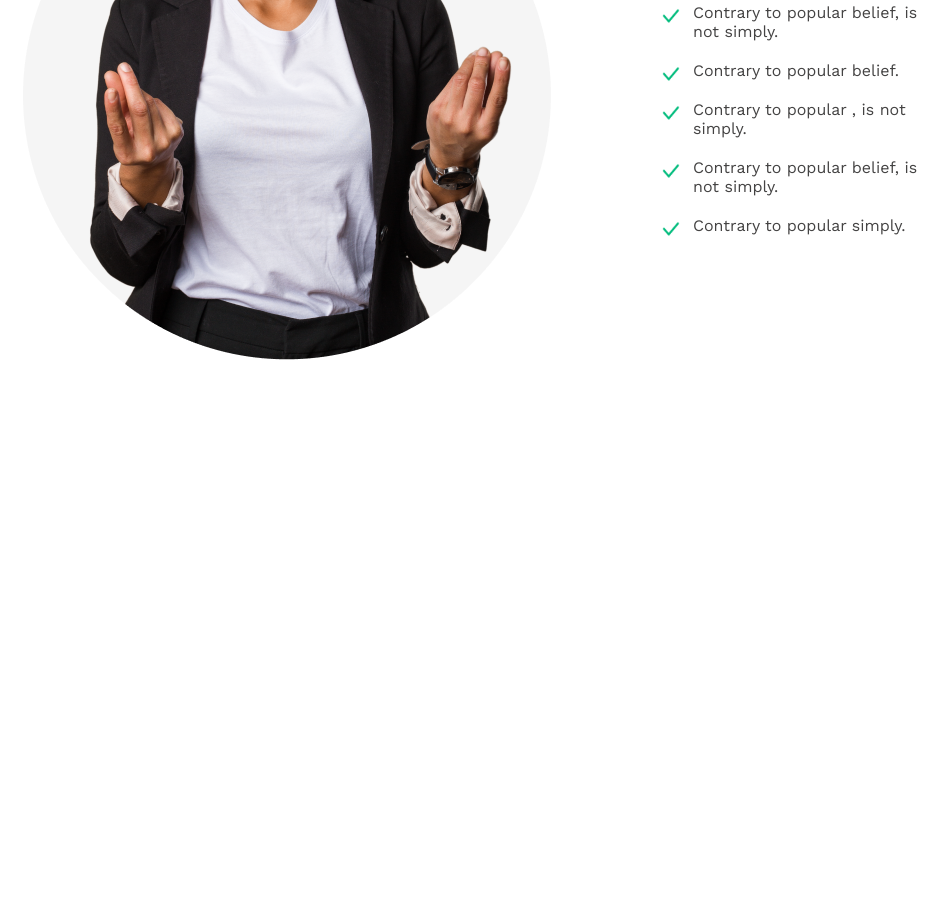
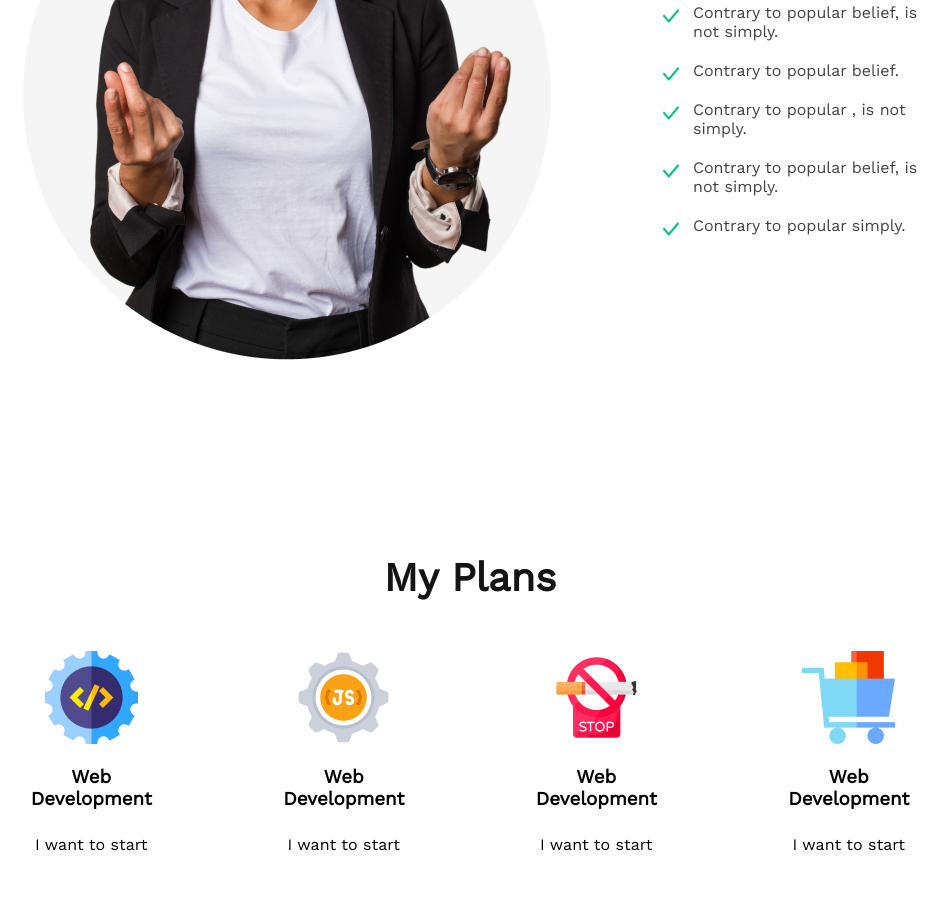
Before and after one commit to Mohammadashif007/new-year-challenge, a plain HTML site: page index.html in a window 1280 px wide. Shown: the part 1313-2220 px from the top of the page, without its empty margins (170-1118 px from the left). Before the commit the page ends 1817 px from the top, so only its background shows below. Drawn offline with nearby package versions, Linux system fonts and the light colour scheme.

Commit message:
plans section done

```diff
--- a/index.html
+++ b/index.html
@@ -27,7 +27,8 @@
             <button class="btn-primary">Contact Us</button>
         </div>
     </header>
-    <main class="failure-section">
+    <main>
+        <section class="failure-section">
             <div class="failure-img">
                 <img src="images/person.png" alt="person">
             </div>
@@ -58,6 +59,32 @@
                     <p class="failure-list">Contrary to popular simply.</p>
                 </div>
             </div>
+        </section>
+        <section class="plans-container">
+            <h2 class="plans-title">My Plans</h2>
+            <div class="my-plans">
+                <div class="plan">
+                    <img src="images/icons/web.png" alt="web">
+                    <h3 class="plan-title">Web Development</h3>
+                    <p class="plan-text">I want to start</p>
+                </div>
+                <div class="plan">
+                    <img src="images/icons/js.png" alt="js">
+                    <h3 class="plan-title">Web Development</h3>
+                    <p class="plan-text">I want to start</p>
+                </div>
+                <div class="plan">
+                    <img src="images/icons/smoke.png" alt="smoke">
+                    <h3 class="plan-title">Web Development</h3>
+                    <p class="plan-text">I want to start</p>
+                </div>
+                <div class="plan">
+                    <img src="images/icons/ecom.png" alt="ecom">
+                    <h3 class="plan-title">Web Development</h3>
+                    <p class="plan-text">I want to start</p>
+                </div>
+            </div>
+        </section>
     </main>
     <footer></footer>
 </body>
--- a/style.css
+++ b/style.css
@@ -55,21 +55,54 @@
     color: #151414;
 
 }
+
 .failure-description {
     margin-bottom: 20px;
     margin-top: 30px;
     color: #444343;
 }
+
 .failure-list {
     margin-bottom: 20px;
     /* margin-top: 30px; */
     color: #444343;
 }
+
 .checkmark {
     display: flex;
     gap: 10px;
 }
+
 .check-img {
     width: 24px;
     height: 26.31px;
 }
+
+/* My plans */
+
+.plans-container {
+    margin: 50px 0 120px 0;
+}
+
+.plans-title {
+    text-align: center;
+    font-weight: 700;
+    font-size: 40px;
+    color: #151414;
+}
+.my-plans {
+    display: flex;
+    gap: 90px;
+    padding: 50px 180px;
+    /* align-items: center; */
+    justify-content: center;
+}
+.plan {
+    /* align-items: center;
+    justify-content: center; */
+    /* align-items: center; */
+    text-align: center;
+}
+.plan-title {
+    margin: 18px 0 25px 0;
+}
```
Lines whose indentation alone changed are shown as unchanged.
